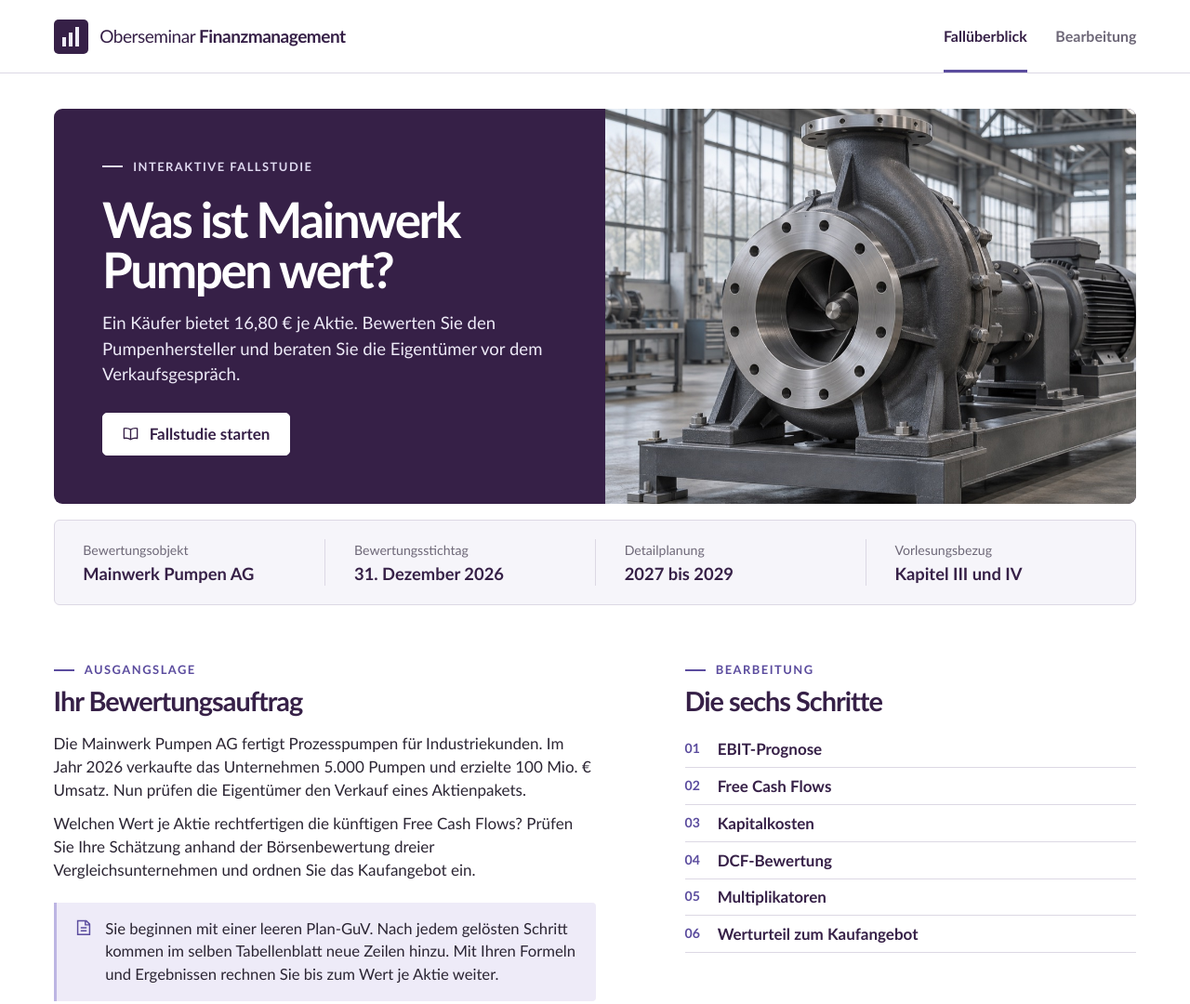
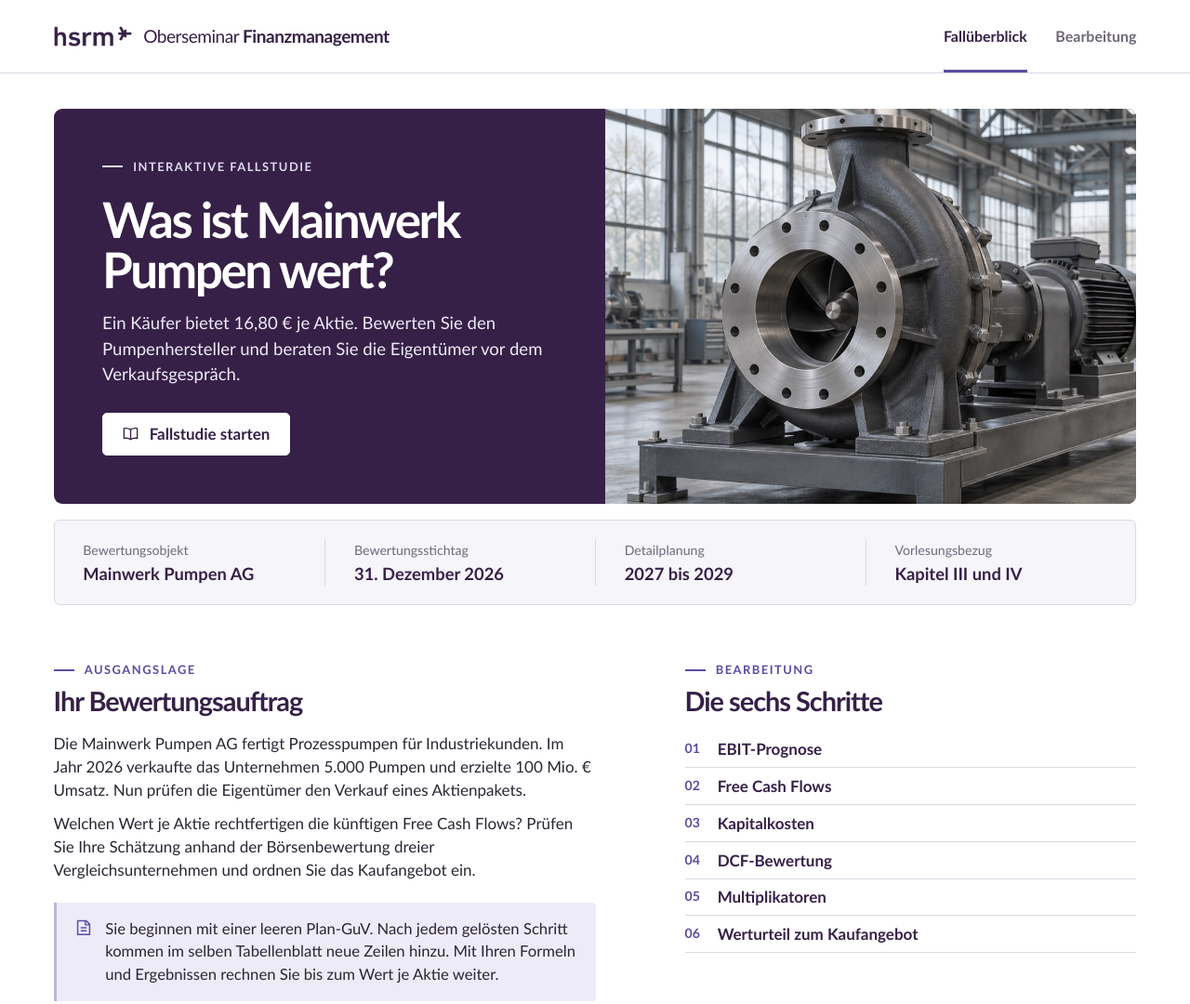
Before and after one commit to ffm777/investments-cases, a plain HTML site: page oberseminar-finanzmanagement/index.html in a window 1280 px wide. Shown: the top 1080 px of the page at 93% size. Drawn offline with Linux system fonts and the light colour scheme.

Commit message:
HSRM-Zeichen in der Kopfzeile der Oberseminar-Fallstudie verwenden

```diff
--- a/oberseminar-finanzmanagement/index.html
+++ b/oberseminar-finanzmanagement/index.html
@@ -7,15 +7,15 @@
   <meta name="description" content="Eine interaktive Fallstudie zur Unternehmensbewertung im Oberseminar Finanzmanagement. Bewerten Sie die Mainwerk Pumpen AG mit DCF und Multiplikatoren.">
   <title>Mainwerk Pumpen AG · Oberseminar Finanzmanagement</title>
   <link rel="icon" type="image/svg+xml" href="./assets/signet.svg">
-  <link rel="stylesheet" href="./style.css?v=arbeitsblatt">
+  <link rel="stylesheet" href="./style.css?v=hsrm">
   <link rel="stylesheet" href="./workbook.css?v=3">
 </head>
 <body>
   <a class="skip" href="#main-anchor">Zum Inhalt springen</a>
   <header class="masthead">
     <div class="shell mast-inner">
-      <a href="#" class="identity" data-home aria-label="Oberseminar Finanzmanagement – zum Fallüberblick">
-        <span class="book-sign" aria-hidden="true"><i></i><i></i><i></i></span>
+      <a href="#" class="identity" data-home aria-label="Hochschule RheinMain · Oberseminar Finanzmanagement – zum Fallüberblick">
+        <span class="hsrm-logo" aria-hidden="true"></span>
         <span>Oberseminar <strong>Finanzmanagement</strong></span>
       </a>
       <nav class="top-nav" aria-label="Hauptnavigation">
--- a/oberseminar-finanzmanagement/style.css
+++ b/oberseminar-finanzmanagement/style.css
@@ -34,11 +34,15 @@ h1,h2,h3,h4 { color: var(--aubergine); line-height: 1.14; }
 .mast-inner { display: flex; justify-content: space-between; align-items: center; min-height: 78px; gap: 1.2rem; }
 .identity { display: inline-flex; align-items: center; gap: .74rem; text-decoration: none; color: var(--aubergine); font-size: 1.12rem; letter-spacing: -.025em; line-height: 1.1; }
 .identity strong { font-weight: 700; }
-.book-sign { display: inline-flex; align-items: flex-end; justify-content: center; gap: 3px; width: 37px; height: 37px; padding: 8px; background: var(--aubergine); border-radius: 5px; }
-.book-sign i { width: 4px; background: var(--pale); }
-.book-sign i:nth-child(1) { height: 43%; }
-.book-sign i:nth-child(2) { height: 71%; }
-.book-sign i:nth-child(3) { height: 100%; }
+.hsrm-logo {
+  flex: none;
+  width: 84px;
+  aspect-ratio: 129 / 33;
+  background-color: var(--aubergine);
+  /* Fit the visible mark within the transparent margins of the supplied image. */
+  -webkit-mask: url("./assets/hsrm.png") 62.16% 37.14% / 128.68% auto no-repeat;
+  mask: url("./assets/hsrm.png") 62.16% 37.14% / 128.68% auto no-repeat;
+}
 .top-nav { display: flex; align-self: stretch; gap: 1.8rem; }
 .top-nav a { position: relative; display: grid; align-content: center; color: var(--muted); font-size: .94rem; font-weight: 600; text-decoration: none; }
 .top-nav a:hover { color: var(--aubergine); }
@@ -196,7 +200,7 @@ footer { border-top: 1px solid var(--line); margin-top: 1.6rem; }
 @media (max-width: 560px) {
   .identity { font-size:.98rem; }
   .identity strong { display:block; }
-  .book-sign { width:32px; height:32px; padding:6px; }
+  .hsrm-logo { width:60px; }
   .hero { grid-template-columns:1fr; }
   .hero-copy { padding:1.6rem 1.45rem 1.7rem; }
   .hero h1 { font-size:2.8rem; }
```
Also changed, not shown: oberseminar-finanzmanagement/assets/hsrm.png (added).
